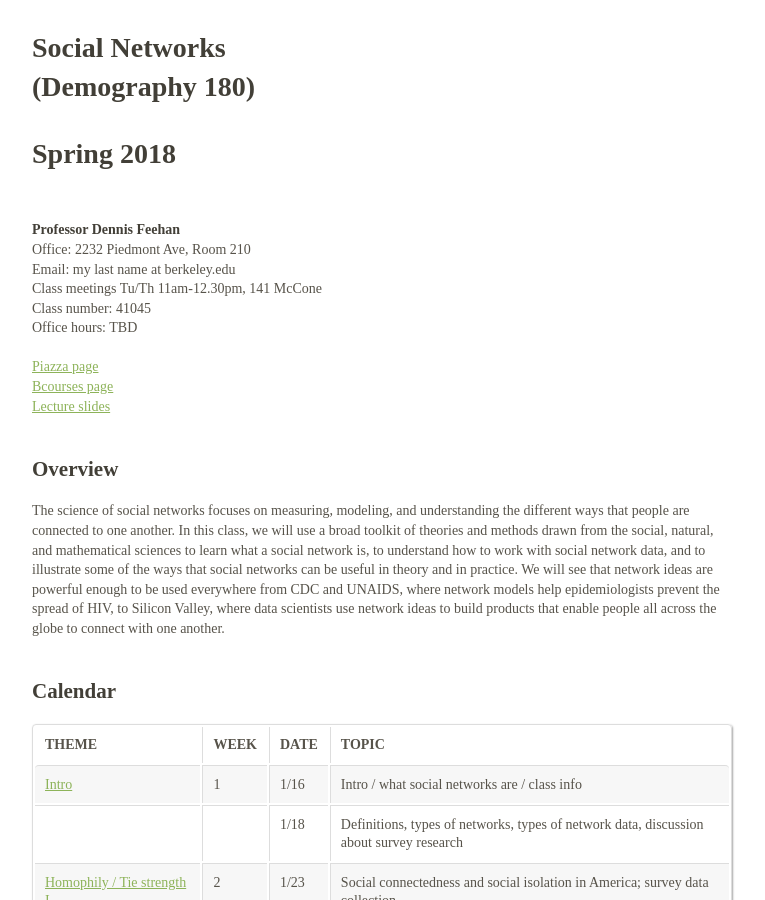
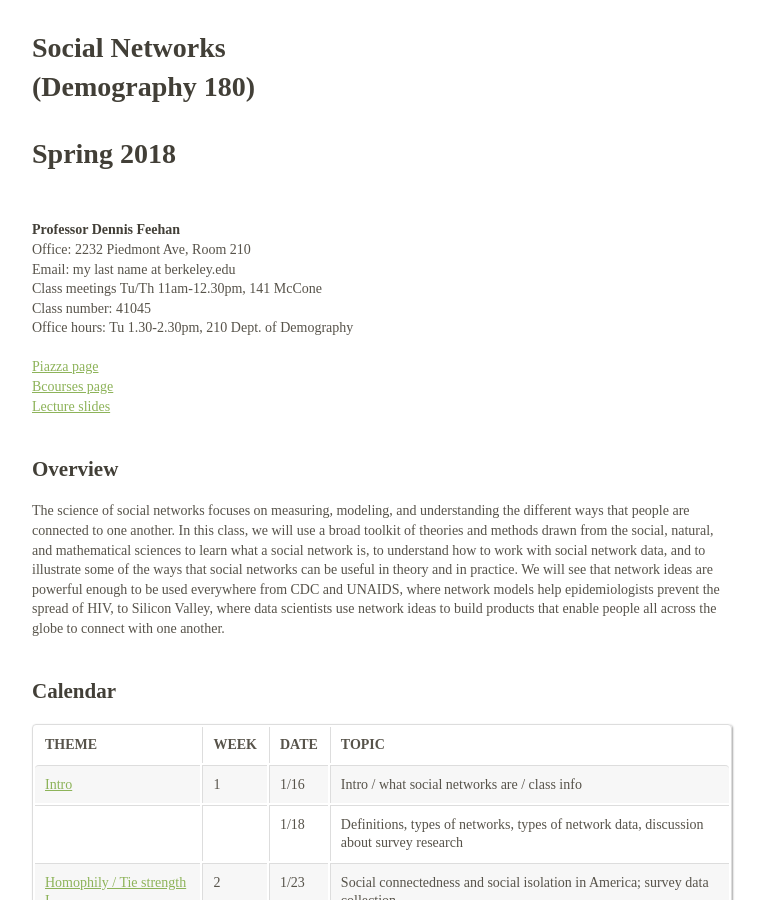
Before and after one commit to dfeehan/dfeehan.github.io, a Jekyll site: the page teaching/2018sp_demog180.html, which Jekyll copies as it is, in a window 1280 px wide and 900 px high. Shown: the whole window, without its empty margins (258-1023 px from the left). Built offline with Jekyll 4.4.1, drawn with Linux system fonts in a browser that asks for light colours.

Commit message:
added OH

```diff
--- a/teaching/2018sp_demog180.html
+++ b/teaching/2018sp_demog180.html
@@ -341,7 +341,7 @@ Spring 2018</h1>
 
 
 
-<p><strong>Professor Dennis Feehan</strong><BR> Office: 2232 Piedmont Ave, Room 210<BR> Email: my last name at berkeley.edu<BR> Class meetings Tu/Th 11am-12.30pm, 141 McCone<BR> Class number: 41045<BR> Office hours: TBD<BR> <BR> <a href="https://piazza.com/class/jcgtusuzymr5f7?cid=6">Piazza page</a><BR> <a href="https://bcourses.berkeley.edu/courses/1470310">Bcourses page</a><BR> <a href="https://drive.google.com/drive/folders/1x-ZA9Nz8lqJUmi9iGFJ1UB2pHi-Qzl9Q?usp=sharing">Lecture slides</a></p>
+<p><strong>Professor Dennis Feehan</strong><BR> Office: 2232 Piedmont Ave, Room 210<BR> Email: my last name at berkeley.edu<BR> Class meetings Tu/Th 11am-12.30pm, 141 McCone<BR> Class number: 41045<BR> Office hours: Tu 1.30-2.30pm, 210 Dept. of Demography<BR> <BR> <a href="https://piazza.com/class/jcgtusuzymr5f7?cid=6">Piazza page</a><BR> <a href="https://bcourses.berkeley.edu/courses/1470310">Bcourses page</a><BR> <a href="https://drive.google.com/drive/folders/1x-ZA9Nz8lqJUmi9iGFJ1UB2pHi-Qzl9Q?usp=sharing">Lecture slides</a></p>
 <h2 id="overview">Overview</h2>
 <p>The science of social networks focuses on measuring, modeling, and understanding the different ways that people are connected to one another. In this class, we will use a broad toolkit of theories and methods drawn from the social, natural, and mathematical sciences to learn what a social network is, to understand how to work with social network data, and to illustrate some of the ways that social networks can be useful in theory and in practice. We will see that network ideas are powerful enough to be used everywhere from CDC and UNAIDS, where network models help epidemiologists prevent the spread of HIV, to Silicon Valley, where data scientists use network ideas to build products that enable people all across the globe to connect with one another.</p>
 <h2 id="calendar">Calendar</h2>
```
